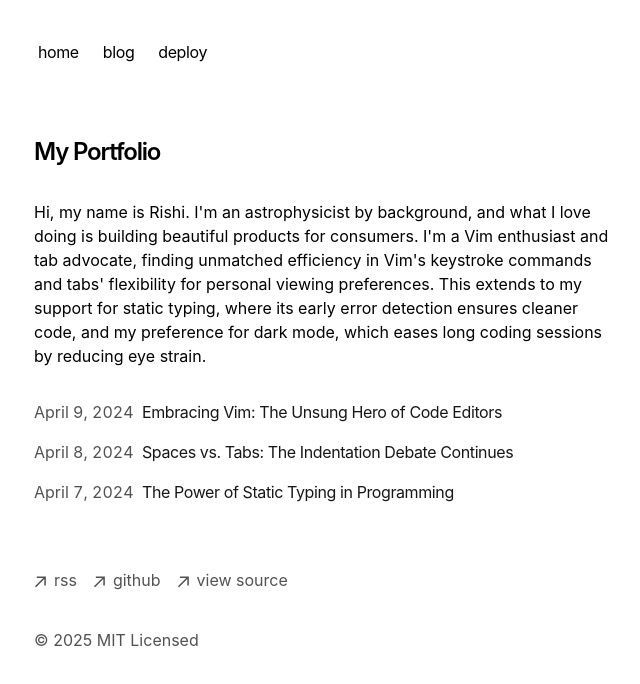
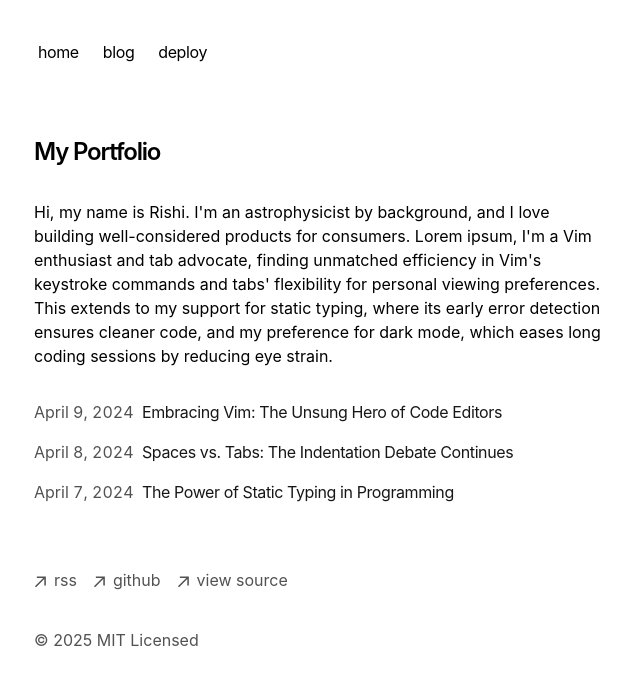
Before and after one commit to rmandal131/rishi-personal-website, a Next.js app: page / in a window 1280 px wide. Shown: the top 684 px of the page, without its empty margins (318-958 px from the left). Built offline with nearby package versions, Linux system fonts and the light colour scheme.

Commit message:
Update homepage bio: refine product description and add lorem ipsum

```diff
--- a/app/page.tsx
+++ b/app/page.tsx
@@ -7,7 +7,7 @@ export default function Page() {
         My Portfolio
       </h1>
       <p className="mb-4">
-        {`Hi, my name is Rishi. I'm an astrophysicist by background, and what I love doing is building beautiful products for consumers. I'm a Vim enthusiast and tab advocate, finding unmatched efficiency in
+        {`Hi, my name is Rishi. I'm an astrophysicist by background, and I love building well-considered products for consumers. Lorem ipsum, I'm a Vim enthusiast and tab advocate, finding unmatched efficiency in
         Vim's keystroke commands and tabs' flexibility for personal viewing
         preferences. This extends to my support for static typing, where its
         early error detection ensures cleaner code, and my preference for dark
```
